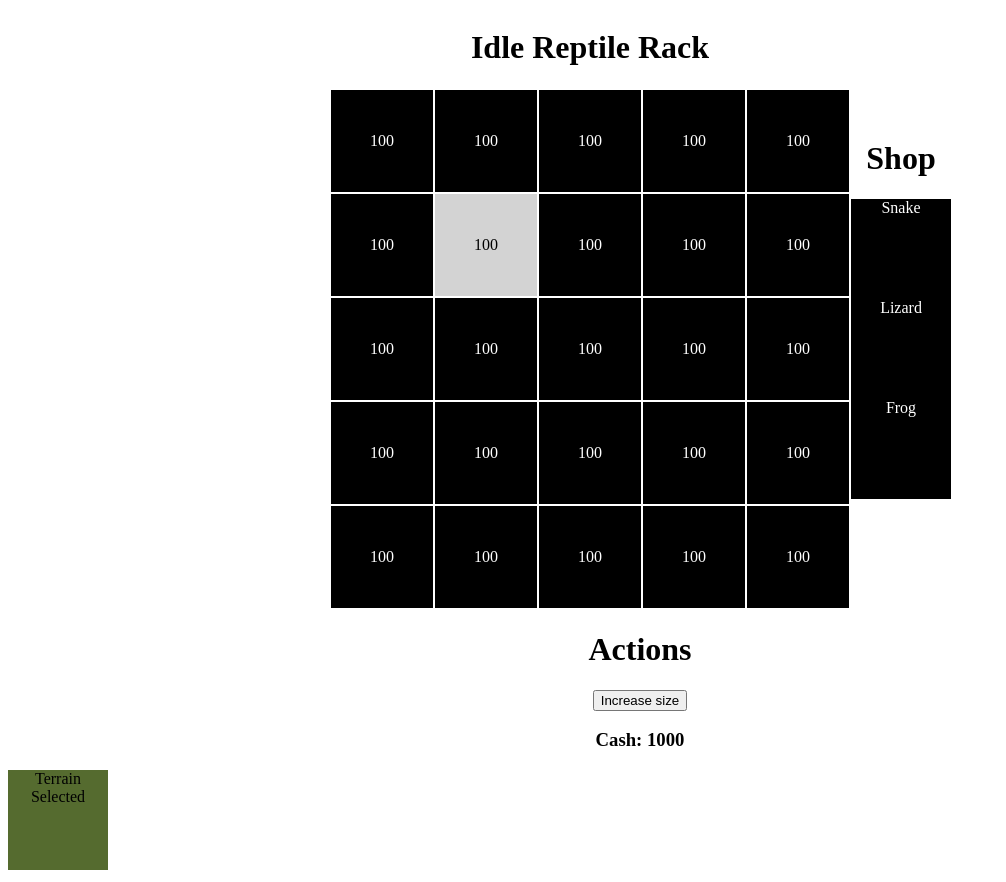
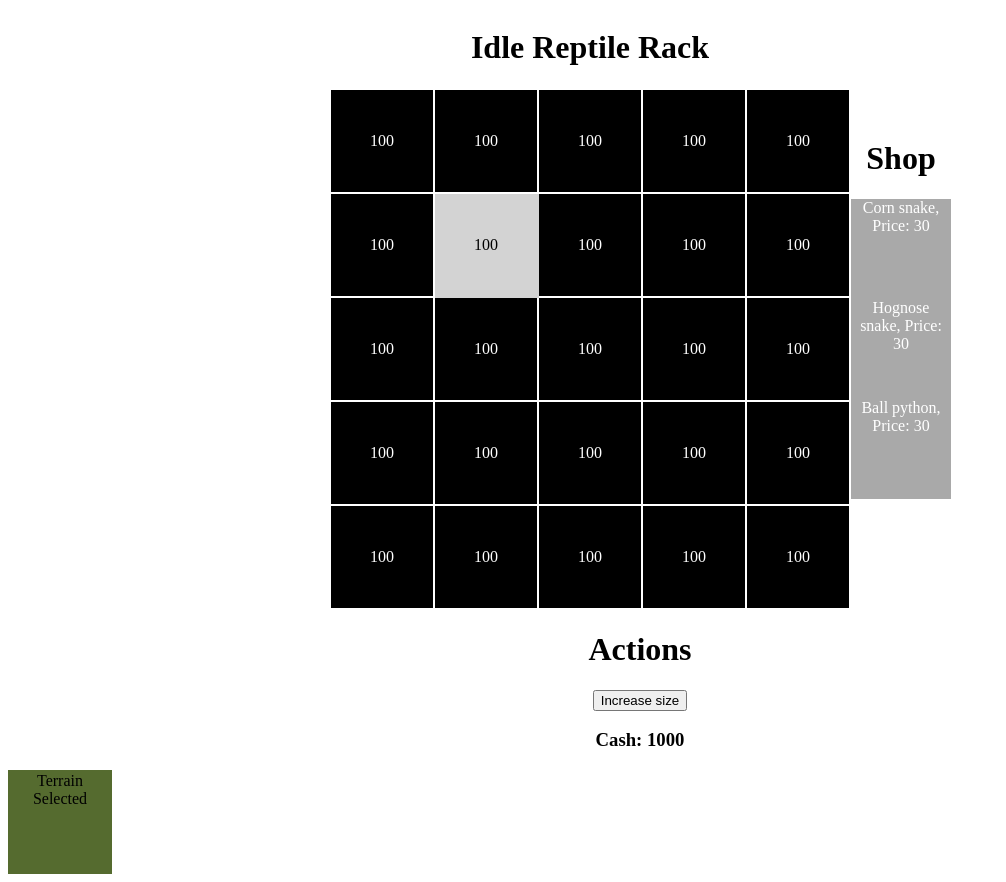
Before and after one commit to gul3isg00/ReactIDLEReptileRack, a React (Create React App) app: page / in a window 1280 px wide. Shown: the whole page, without its empty margins (0-1006 px from the left). Built offline with nearby package versions, Linux system fonts and the light colour scheme.

Commit message:
Add reptile grid piece + Shop component

```diff
--- a/src/App.js
+++ b/src/App.js
@@ -2,14 +2,67 @@ import { useState } from "react";
 
 const App = () => {
 
-  const colors = ["darkolivegreen", "cornflowerblue", "burlywood", "black"];
+  const colors = ["darkolivegreen", "cornflowerblue", "burlywood"];
   const defaultColor = "black";
   const playerColor = "lightgray";
+
+  const reptileTemplate = {
+    species: "NaN",
+    name: "NaN",
+    prefEnviroments: ["NaN"],
+    diet: ["NaN"],
+    lifeSpan: [-1,-1],
+    sex: "NaN",
+    spaceReqs: -1,
+    venomous: "NaN",
+    morphs: ["NaN"],
+    price: -1
+  };
 
   // States -------------------------------------
   const [cash, setCash] = useState(1000);
   const [placeColor, setPlaceColor] = useState(0);
   const [position, setPosition] = useState([1,1,defaultColor]);
+  const [enclosures, setEnclosures] = useState([]);
+
+  // SNAKES
+  const [snakes, setSnakes] = useState([{
+      species: "Corn snake",
+      name: "Corn snake",
+      prefEnviroments: ["burlywood"],
+      diet: ["Rodents"],
+      lifeSpan: [12, 20],
+      sex: "F",
+      spaceReqs: 3,
+      venomous: "N",
+      morphs: ["Basic"],
+      price: 30
+    },{
+      species: "Hognose snake",
+      name: "Hognose snake",
+      prefEnviroments: ["burlywood"],
+      diet: ["Rodents", "Frogs"],
+      lifeSpan: [9, 19],
+      sex: "F",
+      spaceReqs: 2,
+      venomous: "RF",
+      morphs: ["Basic"],
+      price: 30
+    },{
+      species: "Ball python",
+      name: "Ball python",
+      prefEnviroments: ["darkolivegreen"],
+      diet: ["Rodents"],
+      lifeSpan: [15, 30],
+      sex: "F",
+      spaceReqs: 2,
+      venomous: "No",
+      morphs: ["Basic"],
+      price: 30
+    },
+  ]);
+  // END OF SNAKES
+
   const [grid, setGrid] = useState({
     colors: [
     [defaultColor,defaultColor,defaultColor, defaultColor, defaultColor],
@@ -24,6 +77,13 @@ const App = () => {
       [100, 100, 100, 100, 100],
       [100, 100, 100, 100, 100],
       [100, 100, 100, 100, 100],
+    ],
+    reptiles :[
+      [reptileTemplate, reptileTemplate, reptileTemplate, reptileTemplate, reptileTemplate],
+      [reptileTemplate, reptileTemplate, reptileTemplate, reptileTemplate, reptileTemplate],
+      [reptileTemplate, reptileTemplate, reptileTemplate, reptileTemplate, reptileTemplate],
+      [reptileTemplate, reptileTemplate, reptileTemplate, reptileTemplate, reptileTemplate],
+      [reptileTemplate, reptileTemplate, reptileTemplate, reptileTemplate, reptileTemplate],
     ]
 });
 // ALL BUTTON PRESS EVENTS --------------------------------------
@@ -33,11 +93,18 @@ const App = () => {
 
     // Placing block
     if(e.key == "Enter" || e.key == " "){
-      if(grid.prices[position[0]][position[1]] != " " &&  grid.prices[newPos[0]][newPos[1]] <= cash){
+      if(grid.reptiles[newPos[0]][newPos[1]].species == "NaN" && newPos[2] == defaultColor && grid.prices[newPos[0]][newPos[1]] <= cash){
+
+        // Set cube to new color
         newPos[2] = colors[placeColor];
+
+        // Update cash
         var newC = cash;
         newC -= newColor.prices[newPos[0]][newPos[1]];
+
+        // Change cube text
         newColor.prices[newPos[0]][newPos[1]] = " ";
+
         setCash(newC);
       }
     }
@@ -82,14 +149,26 @@ const App = () => {
   // END OF BUTTON PRESS EVENTS ------------------------
 
   // EXTRA APP FUNCTIONS
+
+  const checkSurroundingCubes = (curX, curY) => {
+    // USE THIS TO BUILD / RECOGNISE ENCLOSURES
+    // ONLY ONE REPTILE PER ENCLOSURE (FOR NOW)
+  };
+
   // Function to deal with when the the draggable components are dropped
   const droppedFromShop = (element, text) => {
     if(element.id[0] != null && element.innerHTML != "100"){
       var coords = [element.id[0],element.id[1]];
-      console.log(coords);
-      var nGrid = {...grid};
-      nGrid.prices[coords[1]][coords[0]] = text;
-      setGrid(nGrid);
+      if(text.price <= cash){
+        var nGrid = {...grid};
+        var nCash = cash;
+        nCash -= text.price;
+        nGrid.prices[coords[1]][coords[0]] = text.species;
+        nGrid.reptiles[coords[1]][coords[0]] = text;
+        setCash(nCash);
+        setGrid(nGrid);
+      }
+
     }
   };
 
@@ -98,6 +177,7 @@ const App = () => {
     var newGrid = {...grid};
     newGrid.colors = expand(newGrid.colors, defaultColor);
     newGrid.prices = expand(newGrid.prices, 100);
+    newGrid.reptiles = expand(newGrid.reptiles, reptileTemplate);
     setGrid(newGrid);
   }
 
@@ -120,9 +200,7 @@ const App = () => {
         </div>
         <div style = {{display: "inline-block", verticalAlign: "middle"}}>
           <h1>Shop</h1>
-          <Draggable text = {"Snake"} outcomeFunction = {droppedFromShop} ></Draggable>
-          <Draggable text = {"Lizard"} outcomeFunction = {droppedFromShop} ></Draggable>
-          <Draggable text = {"Frog"} outcomeFunction = {droppedFromShop} ></Draggable>
+          <Shop snakeList={snakes} outcomeFunction={droppedFromShop}/>
         <div/>
       </div>
       <div>
@@ -146,11 +224,11 @@ const Grid = ({gridColor, gridText}) => {
   var grid = [];
 
   for(var x = 0; x != gridColor.length; x++){
-    grid.push(<Row rowID = {x.toString()} key = {x} rowColor = {gridColor[x]} rowText = {gridText[x]}/>);
+    grid.push(<Row rowID = {x.toString()} key = {x}  rowColor = {gridColor[x]} rowText = {gridText[x]}/>);
   }
 
   return (
-    <table>
+    <table style={{borderCollapse: "collapse"}}>
       <tbody>
         {grid}
       </tbody>
@@ -173,17 +251,19 @@ const Row = ({rowColor, rowText, rowID}) => {
 }
 
 // Cube component
-const Cube = ({size, color, text, table, id}) => {
+const Cube = ({size, color, text, table, id, }) => {
   var txtColor = "black";
+  var cBorderColor = color;
   if(color == "black" || color == "blue") txtColor = "white";
+  if(color == "black") cBorderColor = "white";
 
   const style = {
     color: txtColor,
     textAlign: "center",
     backgroundColor: color,
+    border: "2px solid " + cBorderColor,
     height: size,
-    width: size,
-    border: color
+    width: size
   }
 
   if(table){
@@ -194,6 +274,28 @@ const Cube = ({size, color, text, table, id}) => {
   return(
     <div id = {id} style = {style} >{text}</div>
   );
+}
+
+// Component used to generate and interact with the shop
+const Shop = ({snakeList, outcomeFunction}) => {
+  var shopItems = [];
+  for (var x=0;x != snakeList.length; x++) shopItems.push(<ReptileDraggable key = {x} reptile={snakeList[x]} outcomeFunction={outcomeFunction}/>)
+  return (
+    <div>
+      {shopItems}
+    </div>
+  );
+}
+
+
+// Component used to interact with purchasing reptiles
+
+const ReptileDraggable = ({outcomeFunction, reptile}) => {
+  if(reptile != null){
+    return (
+      <Draggable outcomeFunction={outcomeFunction} text = {reptile}/>
+    );
+  }
 }
 
 // Draggable component for shop items
@@ -212,12 +314,12 @@ const Draggable = ({outcomeFunction, text}) => {
             width: 100,
             height: 100,
             color: "white",
-            backgroundColor: "black"
+            backgroundColor: "darkgrey"
           }
         }
 
       >
-        {text}
+        {text.species + ", Price: " + text.price}
     </div>
   );
 }
```
